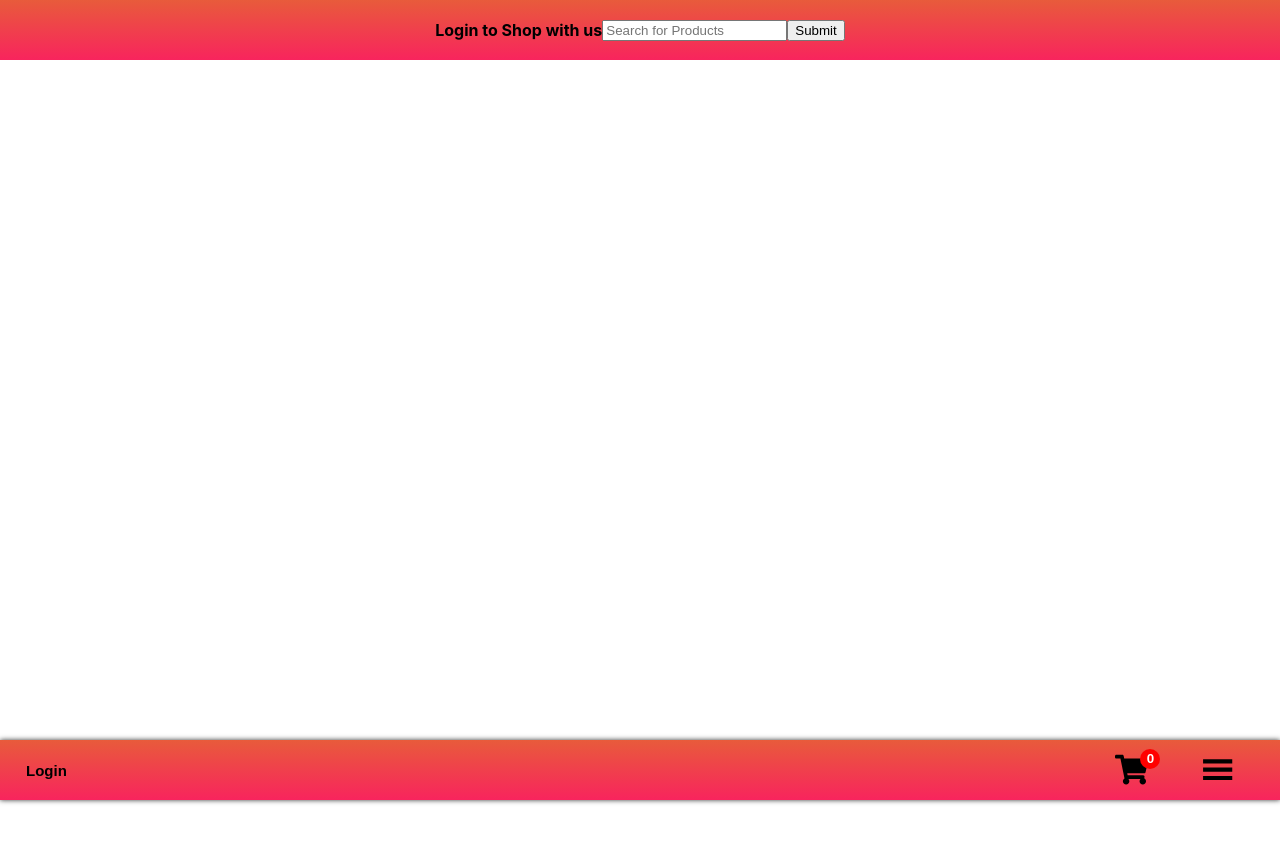
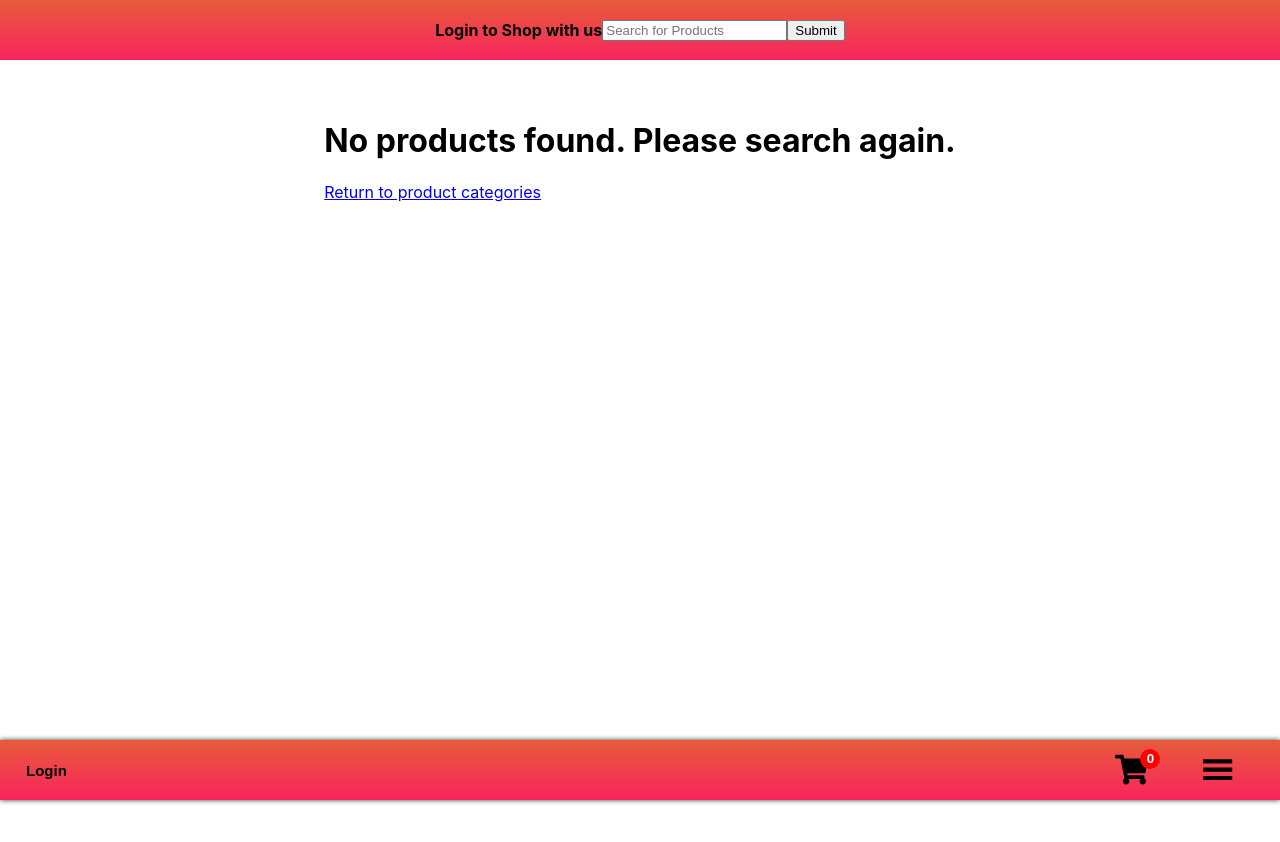
Before and after one commit to tdiec00/Whats-the-Total, a React (Create React App) app in the folder client/: page /products/search in a window 1280 px wide. Shown: the top 842 px of the page. Built offline with nearby package versions, Linux system fonts and the light colour scheme.

Commit message:
search functionality updates

```diff
--- a/client/src/App.js
+++ b/client/src/App.js
@@ -19,7 +19,7 @@ function App() {
   const [toggle, setToggle] = useState(false)
   const [count, setCount] = useState(0)
   const [searchResults, setSearchResults] = useState()
-  console.log(searchResults)
+
   useEffect(() => {
     setLoading(false)
   }, [])
--- a/client/src/components/filterInput/FilterInput.jsx
+++ b/client/src/components/filterInput/FilterInput.jsx
@@ -1,24 +1,44 @@
-import {useState} from "react"
+import {useState, useEffect} from "react"
 import {useNavigate} from "react-router-dom"
 import {getAllProducts} from "../../services/products"
 
 export default function FilterInput(props) {
-  const [searchValue, setSearchValue] = useState()
+  const [searchValue, setSearchValue] = useState("")
+
   const navigate = useNavigate()
+
+  // useEffect(() => {
+  //   const result = localStorage.getItem("search result")
+
+  //   setSearchValue(result)
+
+  //   const fetchProducts = async () => {
+  //     console.log(searchValue)
+  //     const res = await getAllProducts()
+  //     const searchProducts = res.filter((product) => {
+  //       return Object.values(product.name).join("").toLowerCase().includes(searchValue.toLowerCase())
+  //     })
+  //     props.setSearchResults(searchProducts)
+  //   }
+  //   fetchProducts()
+  // }, [])
 
   const search = async (e) => {
     e.preventDefault()
+    localStorage.removeItem("search result")
+    localStorage.setItem("search result", searchValue)
     const res = await getAllProducts()
     const searchProducts = res.filter((product) => {
       return Object.values(product.name).join("").toLowerCase().includes(searchValue.toLowerCase())
     })
     props.setSearchResults(searchProducts)
+
     navigate("/products/search")
   }
 
   return (
     <form onSubmit={(e) => search(e)}>
-      <input placeholder="Search for Products" onChange={(e) => setSearchValue(e.target.value)} />
+      <input placeholder="Search for Products" onChange={(e) => setSearchValue(e.target.value)} value={searchValue} />
       <button>Submit</button>
     </form>
   )
--- a/client/src/screens/searchResult/SearchResult.jsx
+++ b/client/src/screens/searchResult/SearchResult.jsx
@@ -1,17 +1,23 @@
+import {Link} from "react-router-dom"
 import ProductCard from "../../components/productCard/ProductCard"
 
 export default function SearchResult(props) {
-  console.log(props.searchResults)
   return (
     <div className="products-content-container">
-      {props.searchResults &&
+      {!props.searchResults || props.searchResults.length < 1 ? (
+        <div>
+          <h1>No products found. Please search again.</h1>
+          <Link to="/products">Return to product categories</Link>
+        </div>
+      ) : (
         props.searchResults.map((product, index) => {
           return (
             <div key={index} className="product-card">
               <ProductCard product={product} />
             </div>
           )
-        })}
+        })
+      )}
     </div>
   )
 }
```
